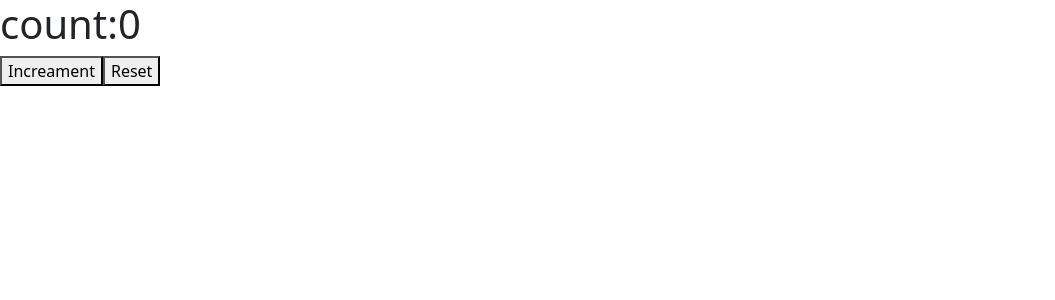
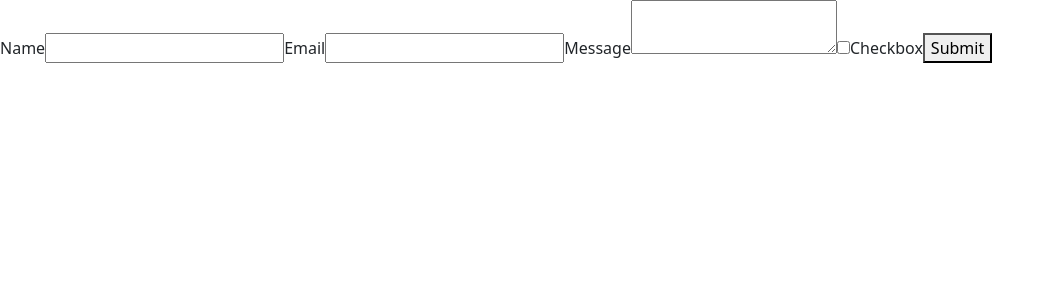
Before and after one commit to Sai2909/reactjs_machine_coding_2025, a React (Create React App) app: page / in a window 1280 px wide. Shown: the top 300 px of the page, without its empty margins (0-1055 px from the left). Built offline with nearby package versions, Linux system fonts and the light colour scheme.

Commit message:
fetchForm

```diff
--- a/src/App.js
+++ b/src/App.js
@@ -1,10 +1,10 @@
 
-import LiftingStateUp from "./lifting_state_up/LiftingStateUp";
+import FetchForm from "./fetch_form_required/FetchForm";
 
 function App() {
   return (
     <div className="App" >
-      < LiftingStateUp />
+      < FetchForm />
     </div>
   );
 }
--- /dev/null
+++ b/src/fetch_form_required/FetchForm.js
@@ -0,0 +1,106 @@
+import React, { useState } from "react";
+
+function FetchForm() {
+    const [formData, setFormData] = useState({
+        name: "",
+        email: "",
+        message: "",
+        checkbox: false,
+    });
+    const [submitting, setSubmitting] = useState(false);
+    const [submitted, setSubmitted] = useState(false);
+    const [error, setError] = useState("");
+
+    const handleChange = (e) => {
+        const { name, value, checked } = e.target;
+        setFormData({
+            ...formData,
+            [name]: name === "checkbox" ? checked : value,
+        });
+    };
+
+    const handleSubmit = async (e) => {
+        e.preventDefault();
+        setSubmitting(true);
+
+        try {
+            const response = await fetch("https://example.com/api/contact", {
+                method: "POST",
+                body: JSON.stringify(formData),
+                headers: {
+                    "Content-Type": "application/json",
+                },
+            });
+            if (!response.ok) {
+                throw new Error("Error submitting form");
+            }
+            setFormData({
+                name: "",
+                email: "",
+                message: "",
+                checkbox: false,
+            });
+            setSubmitted(true);
+            setError("");
+        } catch (err) {
+            setError(err.message);
+        } finally {
+            setSubmitting(false);
+        }
+    };
+
+    return (
+        <form onSubmit={handleSubmit}>
+            <label htmlFor="name">Name</label>
+            <input
+                type="text"
+                id="name"
+                name="name"
+                value={formData.name}
+                onChange={handleChange}
+                required
+            />
+
+            <label htmlFor="email">Email</label>
+            <input
+                type="email"
+                id="email"
+                name="email"
+                value={formData.email}
+                onChange={handleChange}
+                required
+            />
+
+            <label htmlFor="message">Message</label>
+            <textarea
+                id="message"
+                name="message"
+                value={formData.message}
+                onChange={handleChange}
+                required
+            />
+
+            <label htmlFor="checkbox">
+                <input
+                    type="checkbox"
+                    id="checkbox"
+                    name="checkbox"
+                    checked={formData.checkbox}
+                    onChange={handleChange}
+                />
+                Checkbox
+            </label>
+
+            {error && <div>{error}</div>}
+            {submitting ? (
+                <div>Submitting...</div>
+            ) : submitted ? (
+                <div>Form submitted successfully!</div>
+            ) : (
+                <button type="submit">Submit</button>
+            )}
+        </form>
+    );
+}
+
+export default FetchForm;
```
